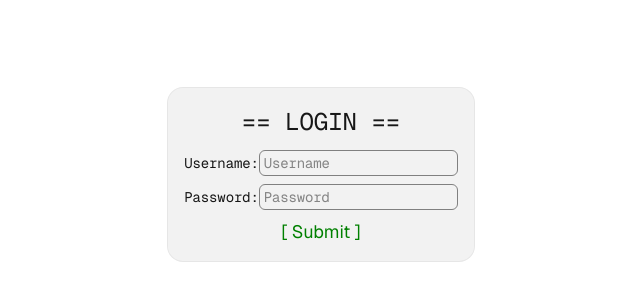
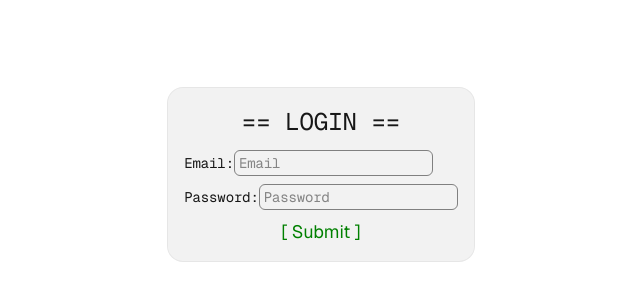
Before and after one commit to nogas-project/FRONTEND, a Next.js app: page /login in a window 1280 px wide. Shown: the part 226-526 px from the top of the page, without its empty margins (319-959 px from the left). Built offline with nearby package versions, Linux system fonts and the light colour scheme.

Commit message:
adds some logic, error handling

```diff
--- a/src/app/login/page.tsx
+++ b/src/app/login/page.tsx
@@ -1,23 +1,104 @@
+"use client"
 import Form from "next/form";
 import styles from "./page.module.css";
+import {FormEvent, useEffect, useState} from "react";
 
 export default function Login() {
+
+    const [email, setEmail] = useState("");
+    const [password, setPassword] = useState("");
+
+    // Input verification
+    const [emailError, setEmailError] = useState("");
+    const [passwordError, setPasswordError] = useState("");
+    const [credentialsError, setCredentialsError] = useState("");
+
+    async function handleSubmit(e: FormEvent<HTMLFormElement>) {
+        e.preventDefault();
+        let isValid = true;
+
+        if (!email) {
+            isValid = false
+            setEmailError("Your email is required");
+        } else {
+            setEmailError("");
+        }
+
+        if (!password) {
+            isValid = false
+            setPasswordError("Your password is required");
+        } else {
+            setPasswordError("");
+        }
+
+        if (!isValid) {
+            console.log("Validation failed. Please fix the errors.");
+            return;
+        }
+
+        // Prepare data
+        const data = {
+            email: email,
+            password: password,
+        };
+
+        const port = process.env.BE_PORT || 3001;
+        try {
+            console.log(JSON.stringify(data));
+            const response = await fetch('http://localhost:3001/user/login', {
+                method: "POST",
+                headers: {
+                    "Content-Type": "application/json",
+                },
+                body: JSON.stringify(data),
+            });
+
+            if (!response.ok) {
+                // setIsLoading(false);
+                let feedback = await response.json()
+                console.log("response is", feedback)
+
+                if (feedback === "bad") {
+                    setCredentialsError("Incorrect credentials");
+                    throw new Error("Bad credentials");
+                } else {
+                    throw new Error("Something went wrong");
+                }
+            }
+
+            const result = await response.json();
+            console.log(result);
+            console.log('Success:', result);
+
+        } catch (error) {
+            console.log(error);
+        }
+    }
+
+    useEffect(() => {
+    }, [email])
 
     return (
         <div className={styles.page}>
             <main className={styles.main}>
-                <Form action="/" className={styles.login}>
-                    {/* On submission, the input value will be appended to
-              the URL, e.g. /search?query=abc */}
+                <Form onSubmit={handleSubmit} action="/" className={styles.login}>
                     <p className={styles.title}>== LOGIN ==</p>
                     <ol>
                         <li>
-                            Username:
-                            <input name="query" className={styles.input} placeholder="Username" />
+                            Email:
+                            <input onChange={(e) => setEmail(e.target.value)}
+                                   type="text"
+                                   className={styles.input}
+                                   placeholder="Email" />
+                            <ol>{emailError}</ol>
                         </li>
                         <li>
                             Password:
-                            <input name="query" className={styles.input} placeholder="Password" />
+                            <input onChange={(e) => setPassword(e.target.value)}
+                                   type="password"
+                                   className={styles.input}
+                                   placeholder="Password" />
+                            <ol>{passwordError}</ol>
                         </li>
                     </ol>
 
--- a/src/app/register/page.tsx
+++ b/src/app/register/page.tsx
@@ -36,8 +36,6 @@ export default function Register() {
                 break;
         }
     }, [contacts])
-
-
 
     return (
         <div className={styles.page}>
```
